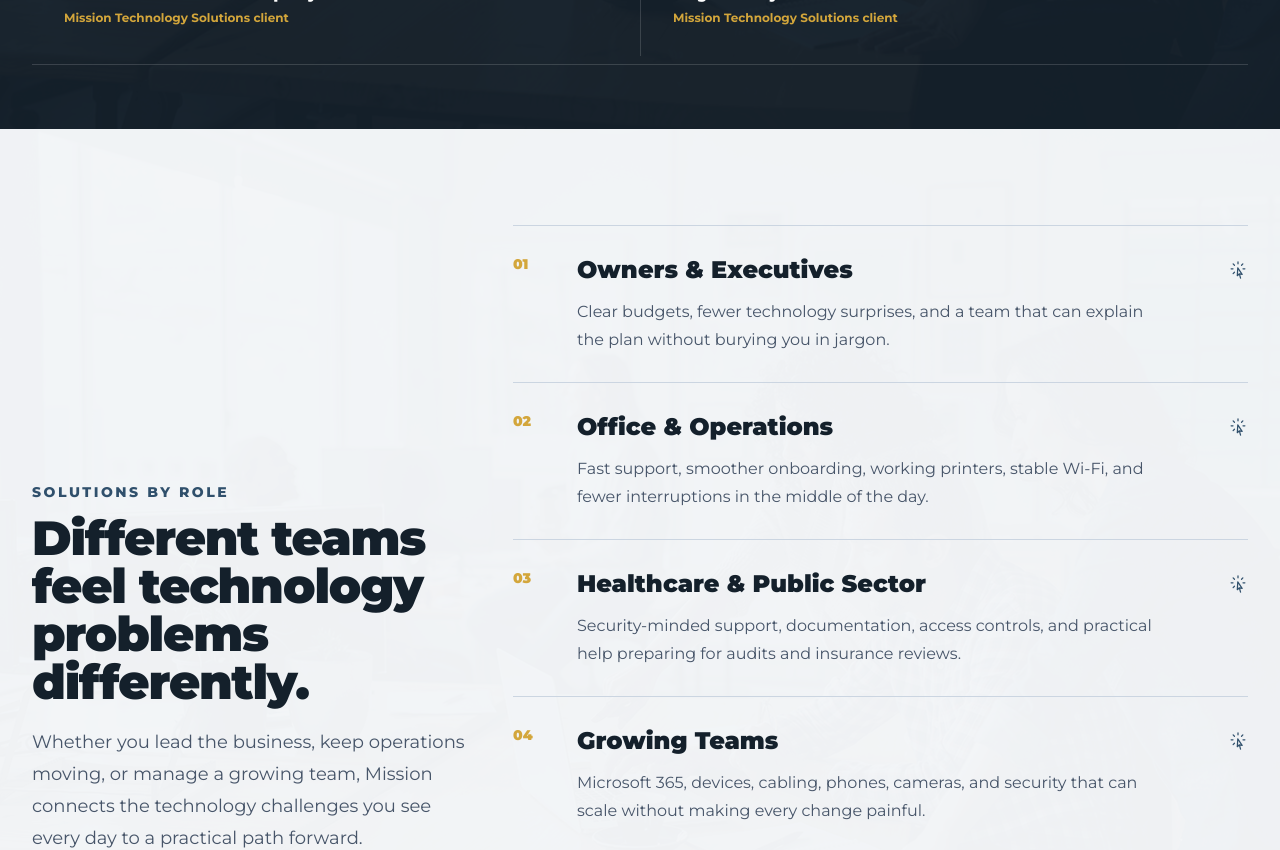
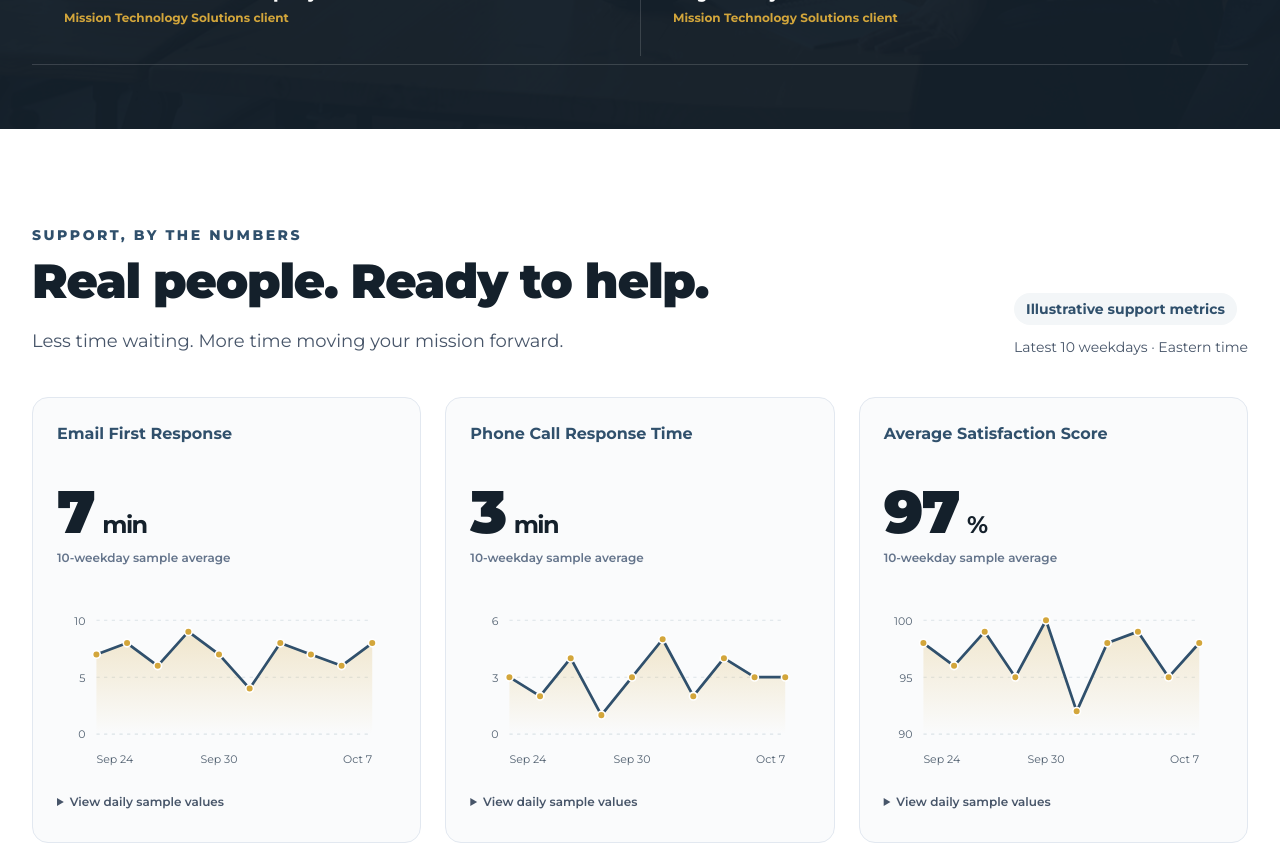
Before and after one commit to MissionTS/mts-site, a Next.js app: page / in a window 1280 px wide. Shown: the part 2220-3070 px from the top of the page. Built offline with nearby package versions, Linux system fonts and the light colour scheme.

Commit message:
Place support metrics on homepage after testimonials

```diff
--- a/app/page.tsx
+++ b/app/page.tsx
@@ -19,6 +19,7 @@ import Link from "next/link";
 import { SiteFooter } from "@/components/SiteFooter";
 import { SiteHeader } from "@/components/SiteHeader";
 import { ContactForm } from "@/components/ContactForm";
+import { SupportStats } from "@/components/SupportStats";
 
 const services = [
   { icon: WrenchScrewdriverIcon, title: "Managed IT", text: "Responsive helpdesk, lifecycle management, patching, monitoring, and proactive support.", href: "/managed-it" },
@@ -267,6 +268,8 @@ export default function Home() {
         </div>
       </section>
 
+      <SupportStats />
+
       <section className="relative overflow-hidden bg-mission-mist py-24">
         <Image src="/photos/managed-it-team.jpg" alt="Mission team collaborating in an office" fill sizes="100vw" className="object-cover opacity-[0.08]" />
         <div className="absolute inset-0 bg-mission-mist/80" />
```
